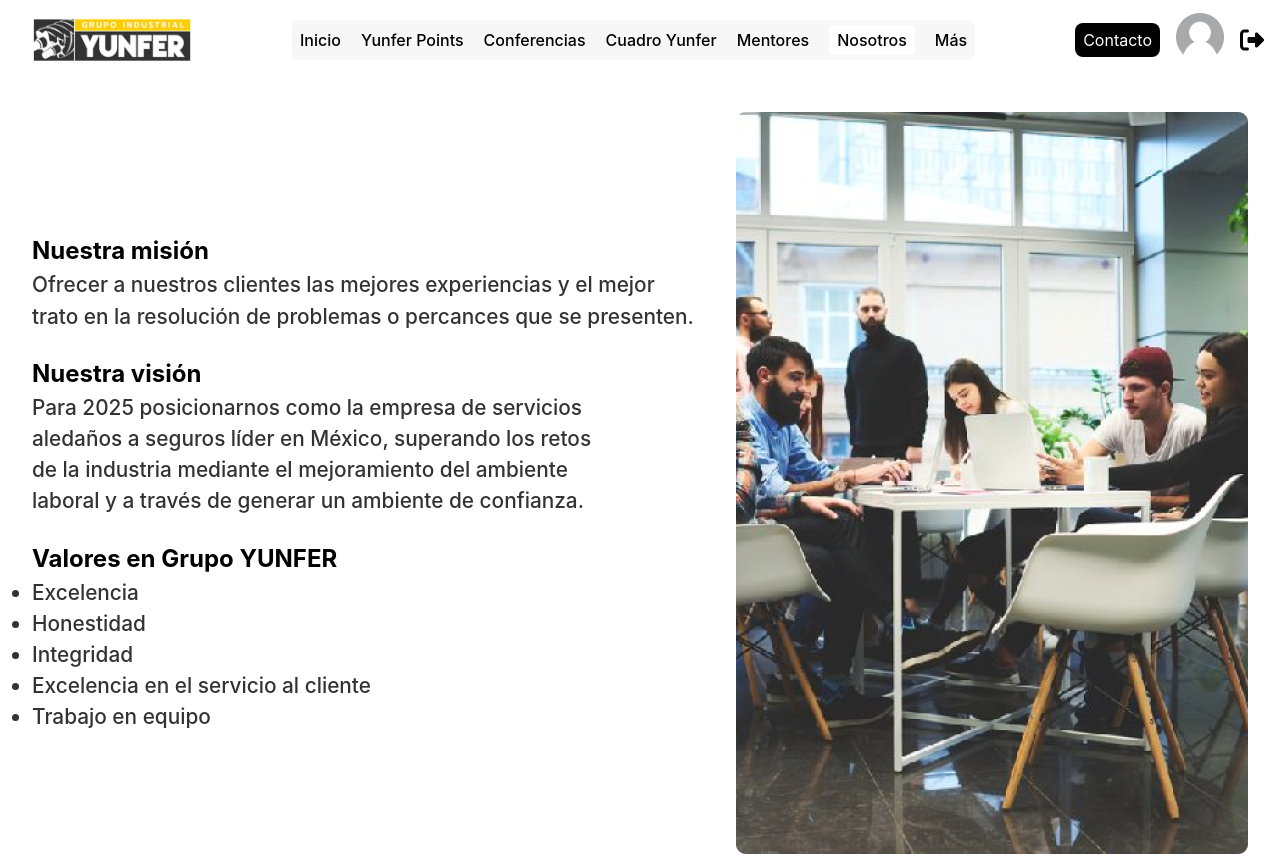
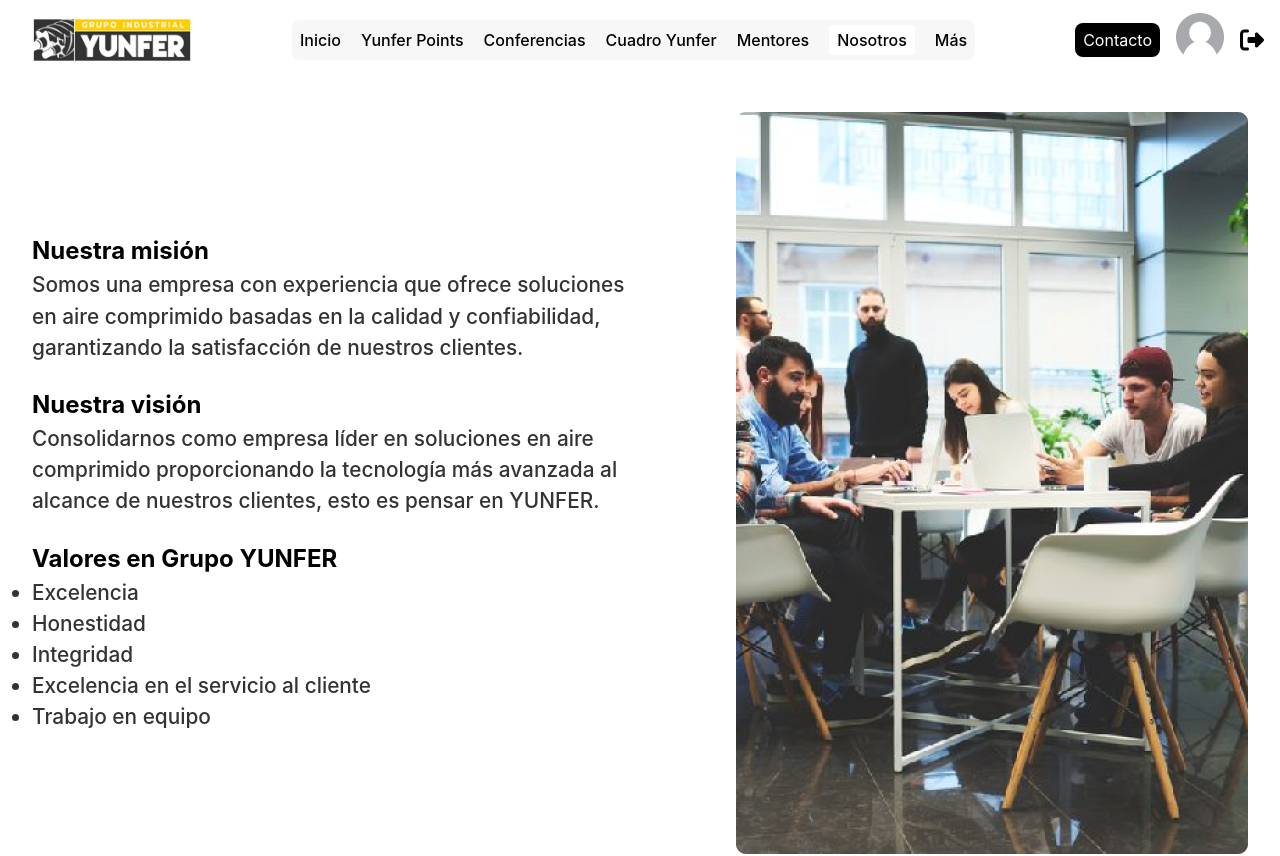
Before and after one commit to elvisscochito/CHUBB, a React (Vite) app: page /about in a window 1280 px wide. Shown: the top 856 px of the page. Built offline with nearby package versions, Linux system fonts and the light colour scheme.

Commit message:
contact page updated

```diff
--- a/src/pages/About.jsx
+++ b/src/pages/About.jsx
@@ -9,13 +9,14 @@ function About() {
           <div className={styles.mision}>
             <h2>Nuestra misión</h2>
             <p>
-              Ofrecer a nuestros clientes las mejores experiencias y el mejor trato en la resolución de problemas o percances que se presenten.
+              Somos una empresa con experiencia que ofrece soluciones en aire comprimido basadas en la calidad y confiabilidad, garantizando la satisfacción de nuestros clientes.
             </p>
           </div>
           <div className='vision'>
             <h2>Nuestra visión</h2>
             <p>
-              Para 2025 posicionarnos como la empresa de servicios aledaños a seguros líder en México, superando los retos de la industria mediante el mejoramiento del ambiente laboral y a través de generar un ambiente de confianza.
+              Consolidarnos como empresa líder en soluciones en aire comprimido proporcionando la tecnología más avanzada al alcance de nuestros clientes, esto es pensar en
+              YUNFER.
             </p>
           </div>
           <div className='valores'>
```
